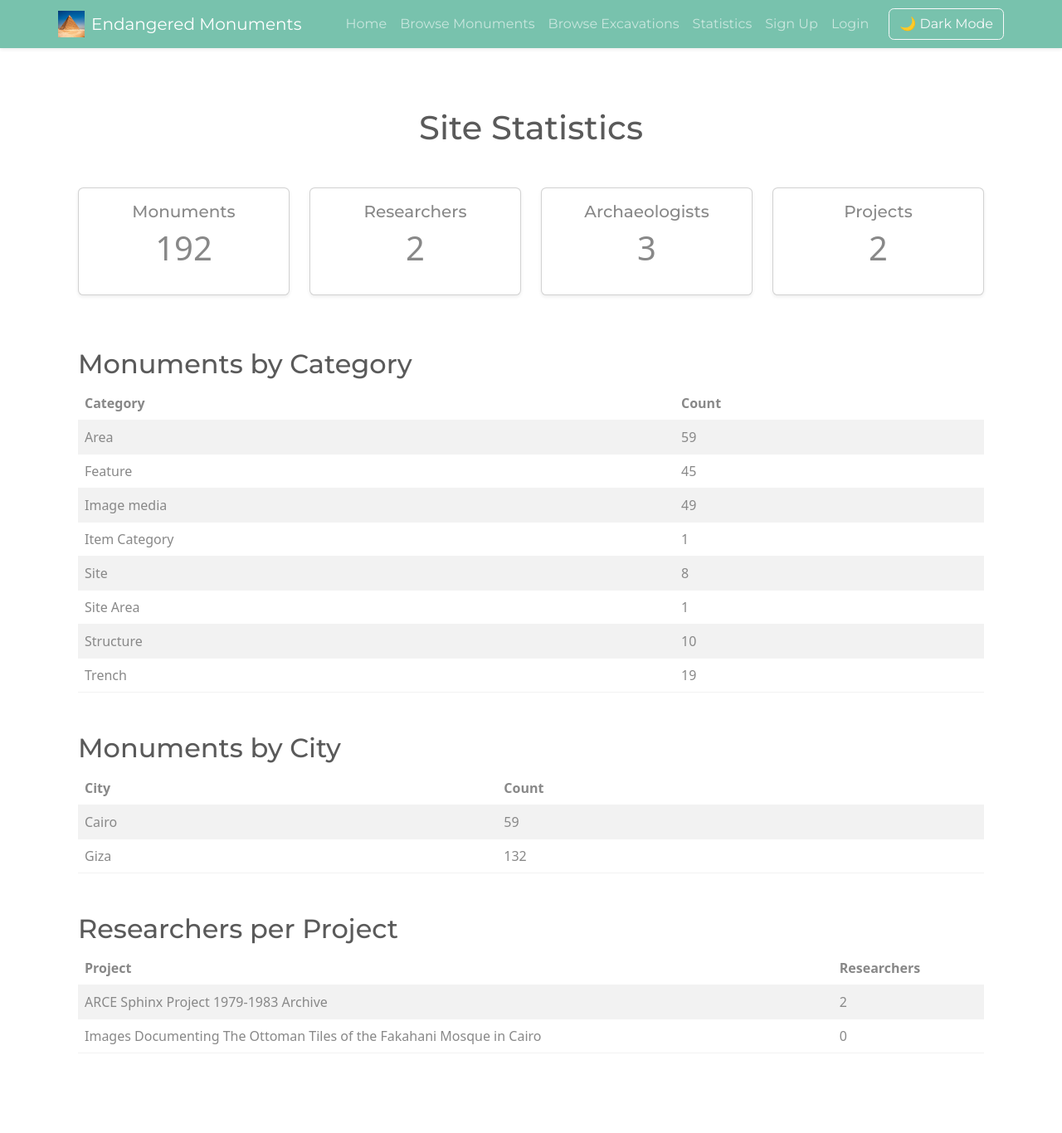
After one commit to omerahmed05/endangered-monuments, a Flask app: page /statistics in a window 1280 px wide. The commit adds this page. Shown: the whole page at 83% size. Run offline with Flask 3, Linux system fonts and the light colour scheme; data comes from the database, SQL or seed files in the repository; data that the repository does not hold is empty; some libraries are stand-ins or nearby versions.

Commit message:
Added statistics

```diff
--- a/connections.py
+++ b/connections.py
@@ -544,6 +544,59 @@ def excavation_detail(excavation_id):
       monuments=monuments,
       project_name=project_name
     )
+@app.route('/statistics')
+def statistics():
+    conn = mysql.connector.connect(**config)
+    cursor = conn.cursor(dictionary=True)
+
+    # Totals
+    cursor.execute("SELECT COUNT(*) AS total_monuments FROM MONUMENT")
+    total_monuments = cursor.fetchone()['total_monuments']
+    cursor.execute("SELECT COUNT(*) AS total_researchers FROM RESEARCHER")
+    total_researchers = cursor.fetchone()['total_researchers']
+    cursor.execute("SELECT COUNT(*) AS total_archaeologists FROM ARCHAEOLOGIST")
+    total_archaeologists = cursor.fetchone()['total_archaeologists']
+    cursor.execute("SELECT COUNT(*) AS total_projects FROM EXCAVATION_PROJECT")
+    total_projects = cursor.fetchone()['total_projects']
+
+    # Breakdown: monuments by category
+    cursor.execute("""
+      SELECT ITEM_CATEGORY AS category, COUNT(*) AS count
+      FROM MONUMENT
+      GROUP BY ITEM_CATEGORY
+    """)
+    monos_by_category = cursor.fetchall()
+
+    # Breakdown: monuments by city
+    cursor.execute("""
+      SELECT c.NAME AS city, COUNT(m.MONUMENT_ID) AS count
+      FROM MONUMENT m
+      JOIN CITY c ON m.CITY_ID = c.CITY_ID
+      GROUP BY c.NAME
+    """)
+    monos_by_city = cursor.fetchall()
+
+    # Breakdown: researchers per excavation project
+    cursor.execute("""
+      SELECT p.NAME AS project, COUNT(r.RESEARCHER_ID) AS count
+      FROM EXCAVATION_PROJECT p
+      LEFT JOIN RESEARCHER r
+        ON p.EXCAVATION_ID = r.EXCAVATION_ID
+      GROUP BY p.NAME
+    """)
+    researchers_per_project = cursor.fetchall()
+
+    cursor.close()
+    conn.close()
+
+    return render_template('statistics.html',
+                           total_monuments=total_monuments,
+                           total_researchers=total_researchers,
+                           total_archaeologists=total_archaeologists,
+                           total_projects=total_projects,
+                           monos_by_category=monos_by_category,
+                           monos_by_city=monos_by_city,
+                           researchers_per_project=researchers_per_project)
 
 if __name__ == '__main__':
     #print(app.url_map)
--- a/templates/base.html
+++ b/templates/base.html
@@ -77,6 +77,9 @@
           </li>
           <li class="nav-item">
             <a class="nav-link" href="{{ url_for('guest_excavations') }}">Browse Excavations</a>
+          </li>
+          <li class="nav-item">
+            <a class="nav-link" href="{{ url_for('statistics') }}">Statistics</a>
           </li>
 
           {% if not session.get('user_id') %}
--- /dev/null
+++ b/templates/statistics.html
@@ -0,0 +1,99 @@
+{% extends "base.html" %}
+{% block content %}
+  <div class="container py-5">
+    <h1 class="text-center mb-5">Site Statistics</h1>
+
+    <!-- Summary cards -->
+    <div class="row text-center mb-5">
+      <div class="col-md-3 mb-3">
+        <div class="card shadow-sm">
+          <div class="card-body">
+            <h5 class="card-title">Monuments</h5>
+            <p class="display-6">{{ total_monuments }}</p>
+          </div>
+        </div>
+      </div>
+      <div class="col-md-3 mb-3">
+        <div class="card shadow-sm">
+          <div class="card-body">
+            <h5 class="card-title">Researchers</h5>
+            <p class="display-6">{{ total_researchers }}</p>
+          </div>
+        </div>
+      </div>
+      <div class="col-md-3 mb-3">
+        <div class="card shadow-sm">
+          <div class="card-body">
+            <h5 class="card-title">Archaeologists</h5>
+            <p class="display-6">{{ total_archaeologists }}</p>
+          </div>
+        </div>
+      </div>
+      <div class="col-md-3 mb-3">
+        <div class="card shadow-sm">
+          <div class="card-body">
+            <h5 class="card-title">Projects</h5>
+            <p class="display-6">{{ total_projects }}</p>
+          </div>
+        </div>
+      </div>
+    </div>
+
+    <!-- Monuments by Category -->
+    <h2 class="mt-4">Monuments by Category</h2>
+    <table class="table table-striped">
+      <thead>
+        <tr>
+          <th>Category</th>
+          <th>Count</th>
+        </tr>
+      </thead>
+      <tbody>
+        {% for row in monos_by_category %}
+          <tr>
+            <td>{{ row.category }}</td>
+            <td>{{ row.count }}</td>
+          </tr>
+        {% endfor %}
+      </tbody>
+    </table>
+
+    <!-- Monuments by City -->
+    <h2 class="mt-5">Monuments by City</h2>
+    <table class="table table-striped">
+      <thead>
+        <tr>
+          <th>City</th>
+          <th>Count</th>
+        </tr>
+      </thead>
+      <tbody>
+        {% for row in monos_by_city %}
+          <tr>
+            <td>{{ row.city }}</td>
+            <td>{{ row.count }}</td>
+          </tr>
+        {% endfor %}
+      </tbody>
+    </table>
+
+    <!-- Researchers per Project -->
+    <h2 class="mt-5">Researchers per Project</h2>
+    <table class="table table-striped mb-5">
+      <thead>
+        <tr>
+          <th>Project</th>
+          <th>Researchers</th>
+        </tr>
+      </thead>
+      <tbody>
+        {% for row in researchers_per_project %}
+          <tr>
+            <td>{{ row.project }}</td>
+            <td>{{ row.count }}</td>
+          </tr>
+        {% endfor %}
+      </tbody>
+    </table>
+  </div>
+{% endblock %}
```
